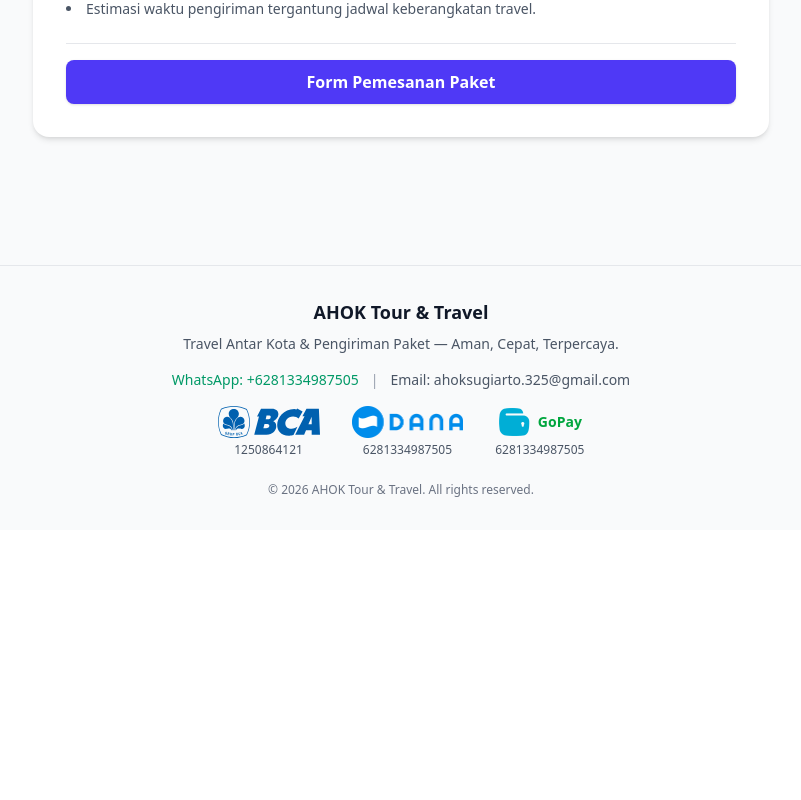
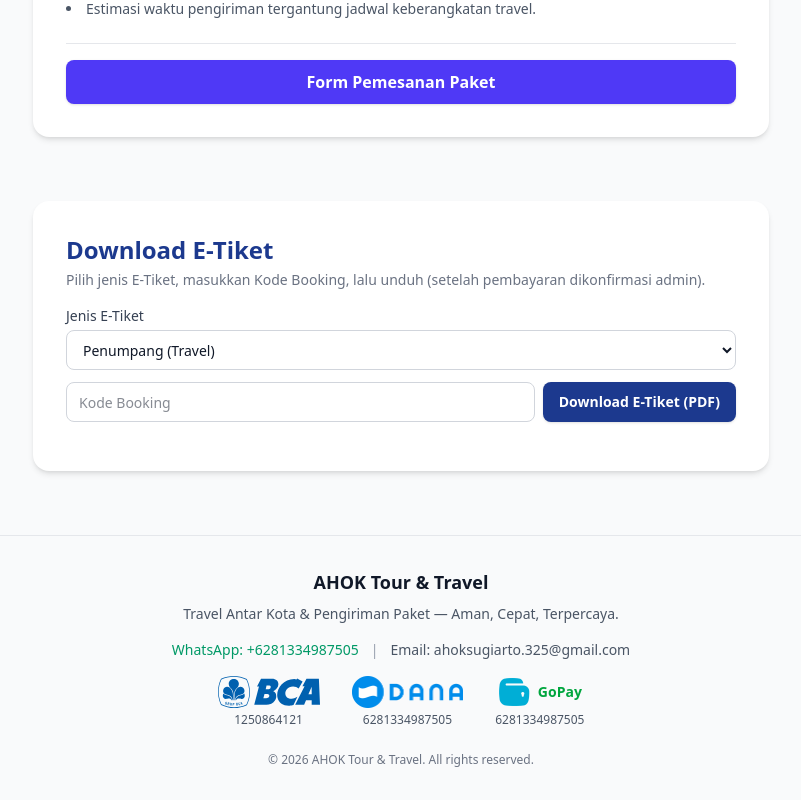
Before and after one commit to igoens1979/ahok-tour-travel, a React (Vite) app: page / in a window 1280 px wide. Shown: the part 1333-2133 px from the top of the page, without its empty margins (239-1040 px from the left). Before the commit the page ends 1863 px from the top, so only its background shows below. Built offline with nearby package versions, Linux system fonts and the light colour scheme.

Commit message:
Update: Download E-Tiket section visible to all users

```diff
--- a/src/components/TicketDownload.jsx
+++ b/src/components/TicketDownload.jsx
@@ -456,11 +456,10 @@ export default function TicketDownload() {
           {autoMsg}
         </div>
       )}
-      {adminMode && (
-        <div className="bg-white dark:bg-gray-900 rounded-2xl shadow-md p-6 md:p-8 border border-transparent dark:border-gray-800 transition-colors">
-          <h3 className="text-xl md:text-2xl font-bold text-blue-900 dark:text-blue-300 mb-1">
-            Download E-Tiket (Admin)
-          </h3>
+      <div className="bg-white dark:bg-gray-900 rounded-2xl shadow-md p-6 md:p-8 border border-transparent dark:border-gray-800 transition-colors">
+        <h3 className="text-xl md:text-2xl font-bold text-blue-900 dark:text-blue-300 mb-1">
+          Download E-Tiket
+        </h3>
         {adminMode && (
           <div className="mb-4 px-3 py-2 rounded-lg bg-amber-100 dark:bg-amber-900/30 text-amber-800 dark:text-amber-300 text-xs font-semibold">
             Mode Admin aktif.
@@ -540,7 +539,6 @@ export default function TicketDownload() {
           </div>
         )}
       </div>
-      )}
     </section>
   );
 }
```
